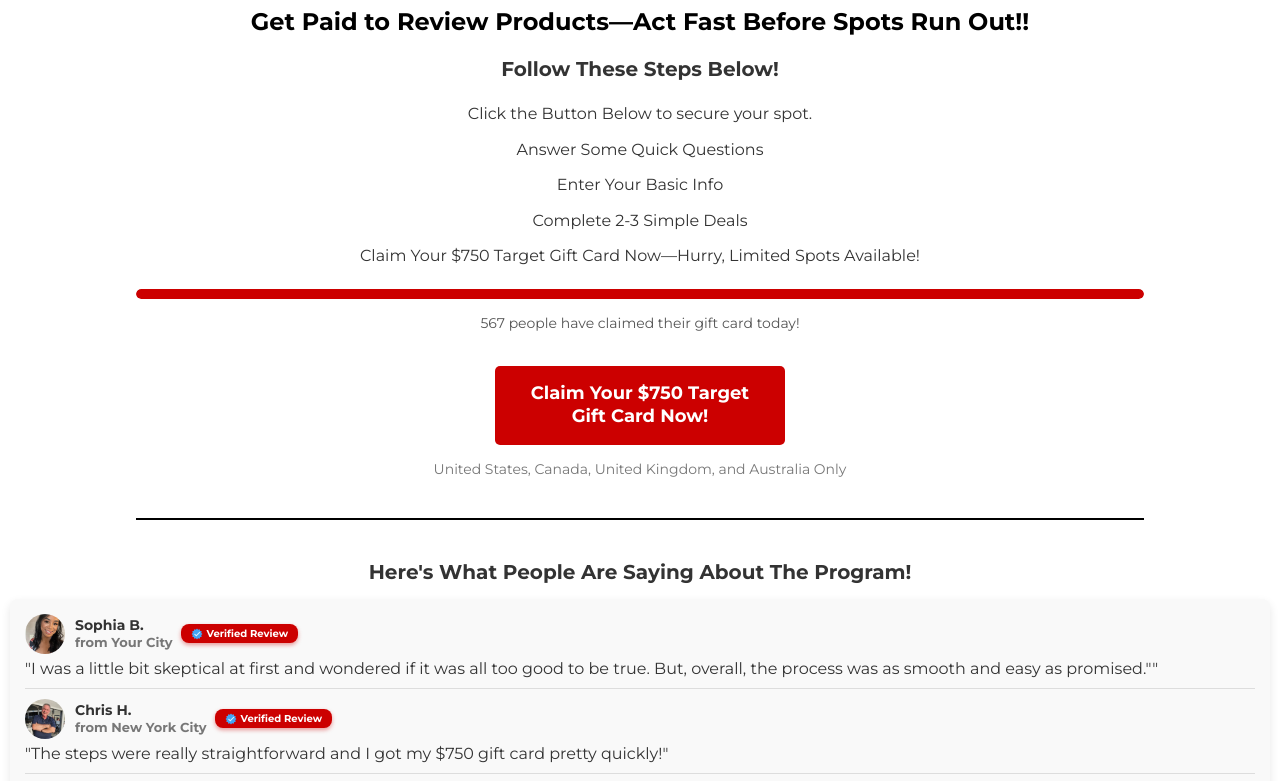
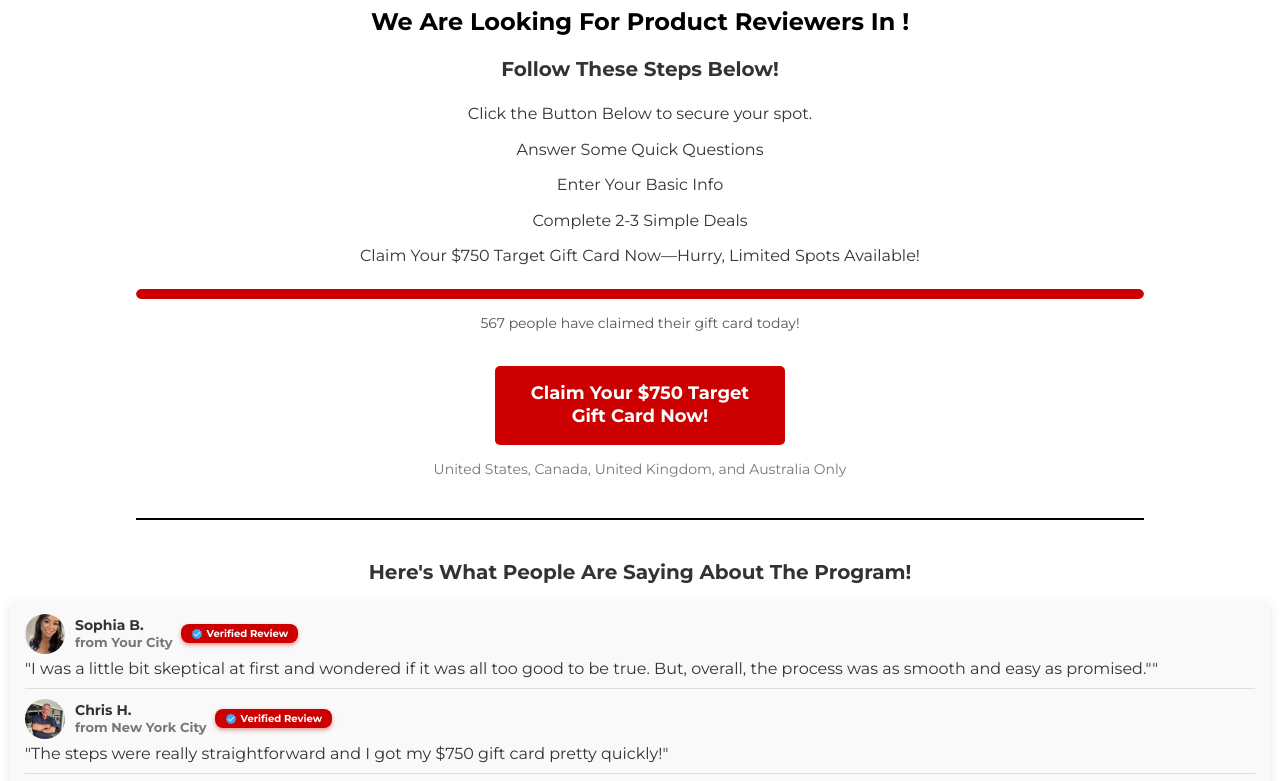
Before and after one commit to Kitchenaid8/dealzz, a plain HTML site: page index.html in a window 1280 px wide. Shown: the part 68-849 px from the top of the page. Drawn offline with Linux system fonts and the light colour scheme; no server answers.

Commit message:
Update index.html

```diff
--- a/index.html
+++ b/index.html
@@ -15,7 +15,7 @@
         <img src="images/Target-Logo.png" alt="Target Logo">
     </div>
 
-    <h1>Get Paid to Review Products—Act Fast Before Spots Run Out!<span id="cityName"></span>!</h1>
+    <h1>We Are Looking For Product Reviewers In <span id="cityName"></span>!</h1>
     <p class="steps-title">Follow These Steps Below!</p>
 
     <ul class="steps">
```
